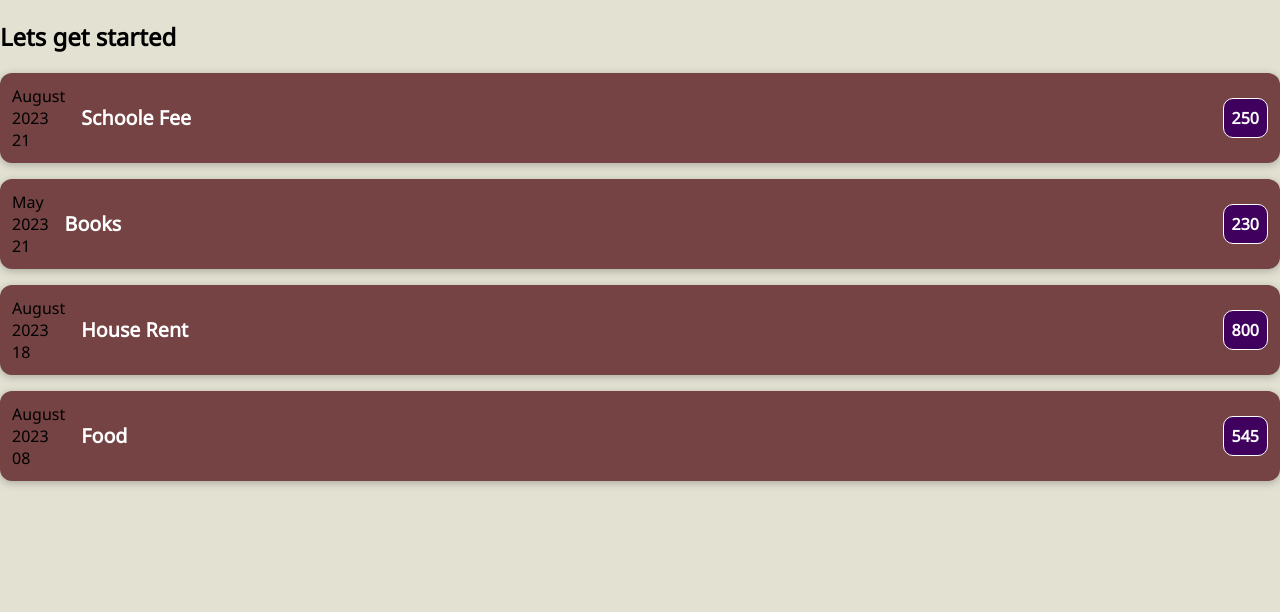
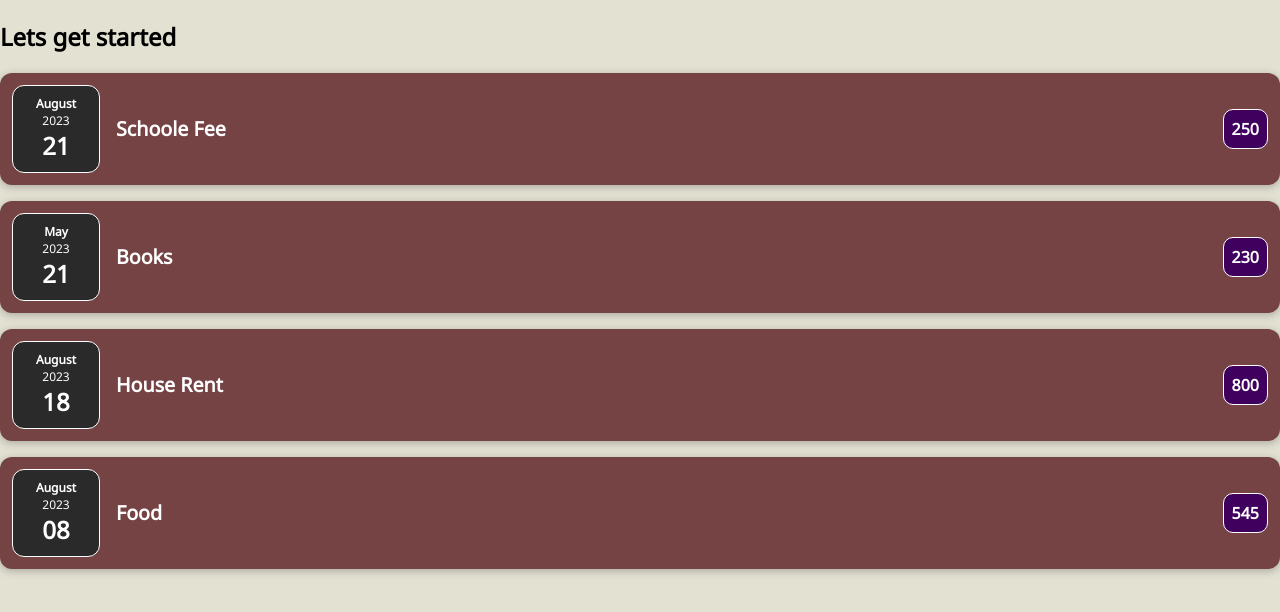
Before and after one commit to gitadityakumar/Reactjs-_-Learning, a JavaScript app in the folder first_project/: page / in a window 1280 px wide. Shown: the top 612 px of the page. Built offline with nearby package versions, Linux system fonts and the light colour scheme.

Commit message:
added style in expenseDate.css

```diff
--- a/first_project/src/Components/ExpenseDate.css
+++ b/first_project/src/Components/ExpenseDate.css
@@ -0,0 +1,29 @@
+.expense-date{
+    display: flex;
+    flex-direction: column;
+    width: 5.5rem;
+    height: 5.5rem;
+    border: 1px solid white;
+    background-color: #2a2a2a;
+    color: white;
+    border-radius: 12px;
+    align-items: center;
+    justify-content: center;
+
+}
+
+.expense-date__month{
+    font-size: 0.75rem;
+    font-weight: bold;
+
+}
+
+.expense-date__year{
+    font-size: 0.75rem;
+
+}
+
+.expense-date__day{
+    font-size: 1.5rem;
+    font-weight: bold;
+}
--- a/first_project/src/Components/ExpenseDate.js
+++ b/first_project/src/Components/ExpenseDate.js
@@ -6,10 +6,10 @@
   const day = props.date.toLocaleString('en-US',{day:'2-digit'});
 
   return (
-    <div>
-        <div>{month}</div>
-        <div>{year}</div>
-        <div>{day}</div>
+    <div className="expense-date">
+        <div className="expense-date__month">{month}</div>
+        <div className="expense-date__year">{year}</div>
+        <div className="expense-date__day">{day}</div>
       </div>
   );
 
```
